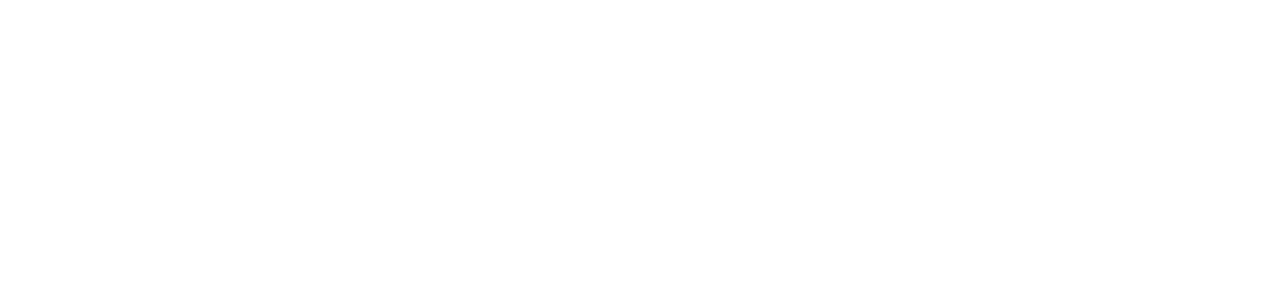
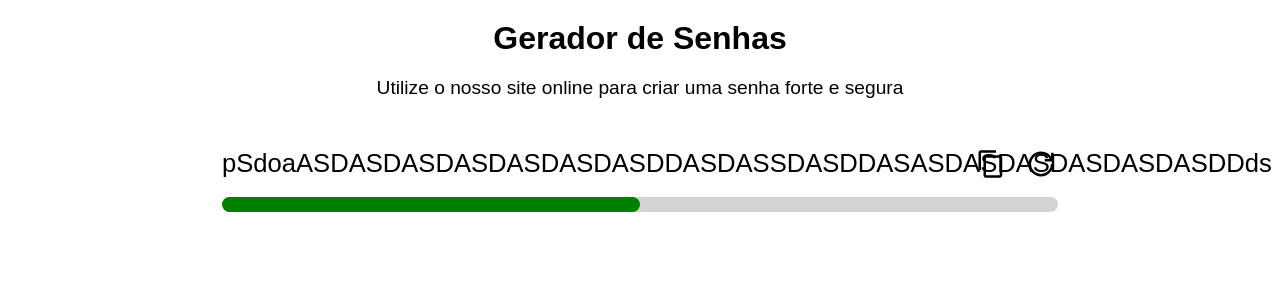
Before and after one commit to Fezaoo/Site-gerador-de-senhas-REACT, a React (Create React App) app: page / in a window 1280 px wide. Shown: the top 300 px of the page. Built offline with nearby package versions, Linux system fonts and the light colour scheme.

Commit message:
structure

```diff
--- a/package.json
+++ b/package.json
@@ -8,6 +8,7 @@
     "@testing-library/user-event": "^13.5.0",
     "react": "^18.2.0",
     "react-dom": "^18.2.0",
+    "react-icons": "^5.0.1",
     "react-scripts": "5.0.1",
     "web-vitals": "^2.1.4"
   },
--- a/src/App.css
+++ b/src/App.css
@@ -1,38 +1,67 @@
-.App {
+.App{
+  width: 100%;
+  height: 100%;
+}
+.header{
+  padding: 20px;
+}
+.header_element{
   text-align: center;
 }
-
-.App-logo {
-  height: 40vmin;
-  pointer-events: none;
+.titulo_container{
+  display: block;
+  margin-bottom: 20px;
 }
-
-@media (prefers-reduced-motion: no-preference) {
-  .App-logo {
-    animation: App-logo-spin infinite 20s linear;
-  }
+.descricao{
+  font-size: 1.2em;
 }
-
-.App-header {
-  background-color: #282c34;
-  min-height: 100vh;
+.corpo_container{
+  width: 100%;
+  padding-inline: 15vw;
+  height: 300px;
+}
+.corpo{
+  background-color: rgb(255, 255, 255);
+  width: 100%;
+  height: 100%;
+  padding: 30px;
+}
+.senha_container{
+  width: 100%;
   display: flex;
-  flex-direction: column;
-  align-items: center;
-  justify-content: center;
-  font-size: calc(10px + 2vmin);
-  color: white;
+  flex-direction: row;
 }
-
-.App-link {
-  color: #61dafb;
+.senha{
+  text-align: left;
+  width: 90%;
 }
-
-@keyframes App-logo-spin {
-  from {
-    transform: rotate(0deg);
-  }
-  to {
-    transform: rotate(360deg);
-  }
+.senha > p{
+  display: inline;
+  max-width: 100%;
+  font-size: clamp(12px, 2vw, 32px);
 }
+.senha_interacao{
+  display: inline-flex;
+  margin: auto;
+  text-align: right;
+  gap: 20px;
+}
+.senha_interacao_botao{
+  background-color: transparent;
+  cursor: pointer;
+}
+.status_bar_container{
+  margin-top: 15px;
+}
+.status_bar{
+  width: 100%;
+  height: 15px;
+  border-radius: 10px;
+}
+.status_bar_externo{
+  background-color: rgb(211, 211, 211);
+}
+.status_bar_interno{
+  background-color: green;
+  width: 50%;
+}
--- a/src/App.js
+++ b/src/App.js
@@ -1,9 +1,48 @@
 import './App.css';
+import { MdOutlineContentCopy } from "react-icons/md";
+import { GrPowerReset } from "react-icons/gr";
 
 function App() {
   return (
     <div className="App">
-
+      <header className='header'>
+        <div className='header_element'>
+          <div className='titulo_container'>
+            <h1 className='titulo'>
+              Gerador de Senhas
+            </h1>
+          </div>
+          <div className='descricao'>
+            <p>
+              Utilize o nosso site online para criar uma senha forte e segura
+          </p>
+          </div>
+        </div>
+      </header>
+      <main className='corpo_container'>
+        <section className='corpo'>
+          <div className='senha_section'>
+            <div className='senha_container'>
+              <div className='senha'>
+                <p>pSdoaASDASDASDASDASDASDASDDASDASSDASDDASASDASDASDASDASDASDDds</p>
+              </div>
+              <div className='senha_interacao'>
+              <button className='senha_interacao_botao'>
+                <MdOutlineContentCopy size={30} />
+              </button>
+              <button className='senha_interacao_botao'>
+                <GrPowerReset size={30}/>
+              </button>
+              </div>
+            </div>
+              <div className='status_bar_container'>
+                <div className='status_bar_externo status_bar'>
+                <div className='status_bar_interno status_bar'/>
+                </div>
+              </div>
+          </div>
+        </section>
+      </main>
     </div>
   );
 }
--- a/src/index.css
+++ b/src/index.css
@@ -1,13 +1,18 @@
+*{
+  margin: 0;
+  padding: 0;
+  border: 0;
+  box-sizing: border-box;
+}
+body, html{
+  width: 100vw;
+  height: 100vh;
+}
 body {
   margin: 0;
-  font-family: -apple-system, BlinkMacSystemFont, 'Segoe UI', 'Roboto', 'Oxygen',
-    'Ubuntu', 'Cantarell', 'Fira Sans', 'Droid Sans', 'Helvetica Neue',
-    sans-serif;
-  -webkit-font-smoothing: antialiased;
-  -moz-osx-font-smoothing: grayscale;
+  font-family: Arial, Helvetica, sans-serif;
+  background-color: rgb(255, 255, 255);
 }
-
-code {
-  font-family: source-code-pro, Menlo, Monaco, Consolas, 'Courier New',
-    monospace;
+#root{
+  height: 100%;
 }
```
Also changed, not shown: src/assets/interface.png (added), 1 other file (tests, documents, lock files or other folders).
